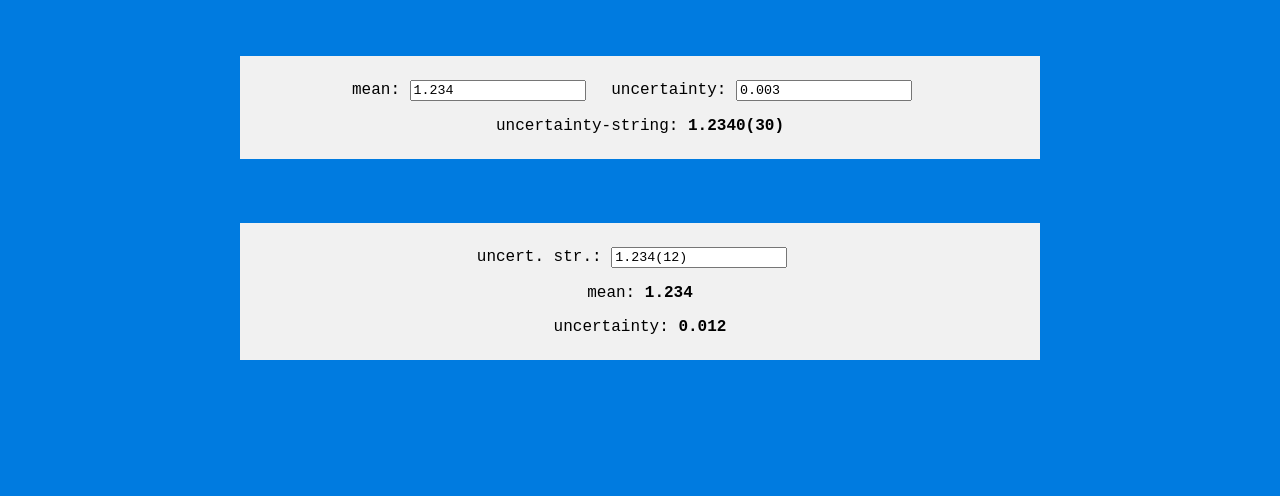
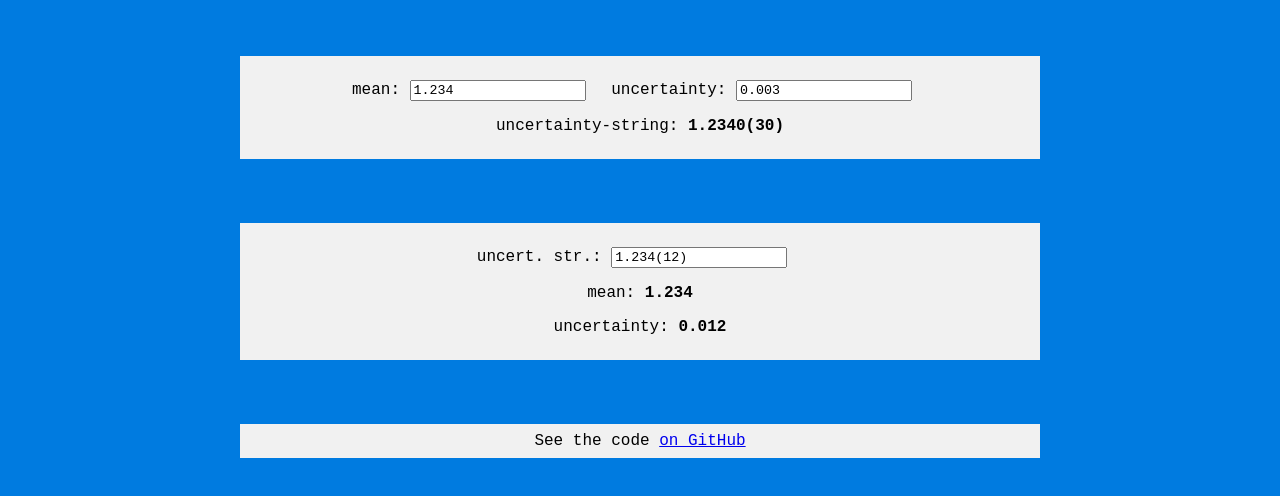
Before and after one commit to mj-h/uncertainty-string, a website built with webpack: page docs/index.html in a window 1280 px wide. Shown: the part 72-568 px from the top of the page. Built offline with nearby package versions, Linux system fonts and the light colour scheme.

Commit message:
add links between gh-page and readme

```diff
--- a/docs/index.html
+++ b/docs/index.html
@@ -40,6 +40,9 @@
         <span class="output-field" id="output-uncert"></span>
       </div>
     </div>
+    <div class="playground-item">
+      <div class="link-to-gh">See the code <a href="https://github.com/mj-h/uncertainty-string">on GitHub</a></div>
+    </div>
     <script src="uncertstr.js"></script>
     <script src="demo.js"></script>
   </body>
```
Also changed, not shown: PROJECTLOG.md (+1 -0 lines), README.md.
